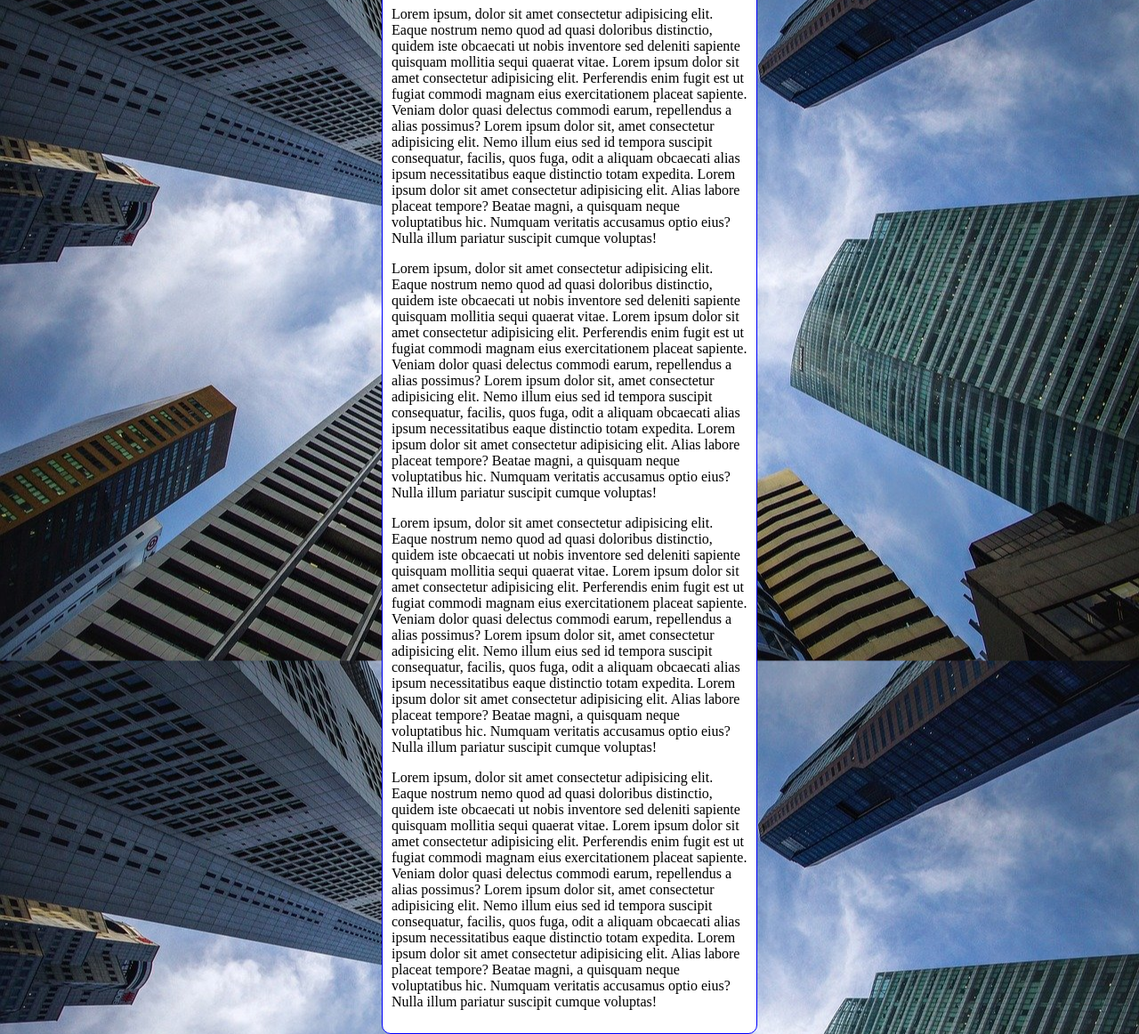
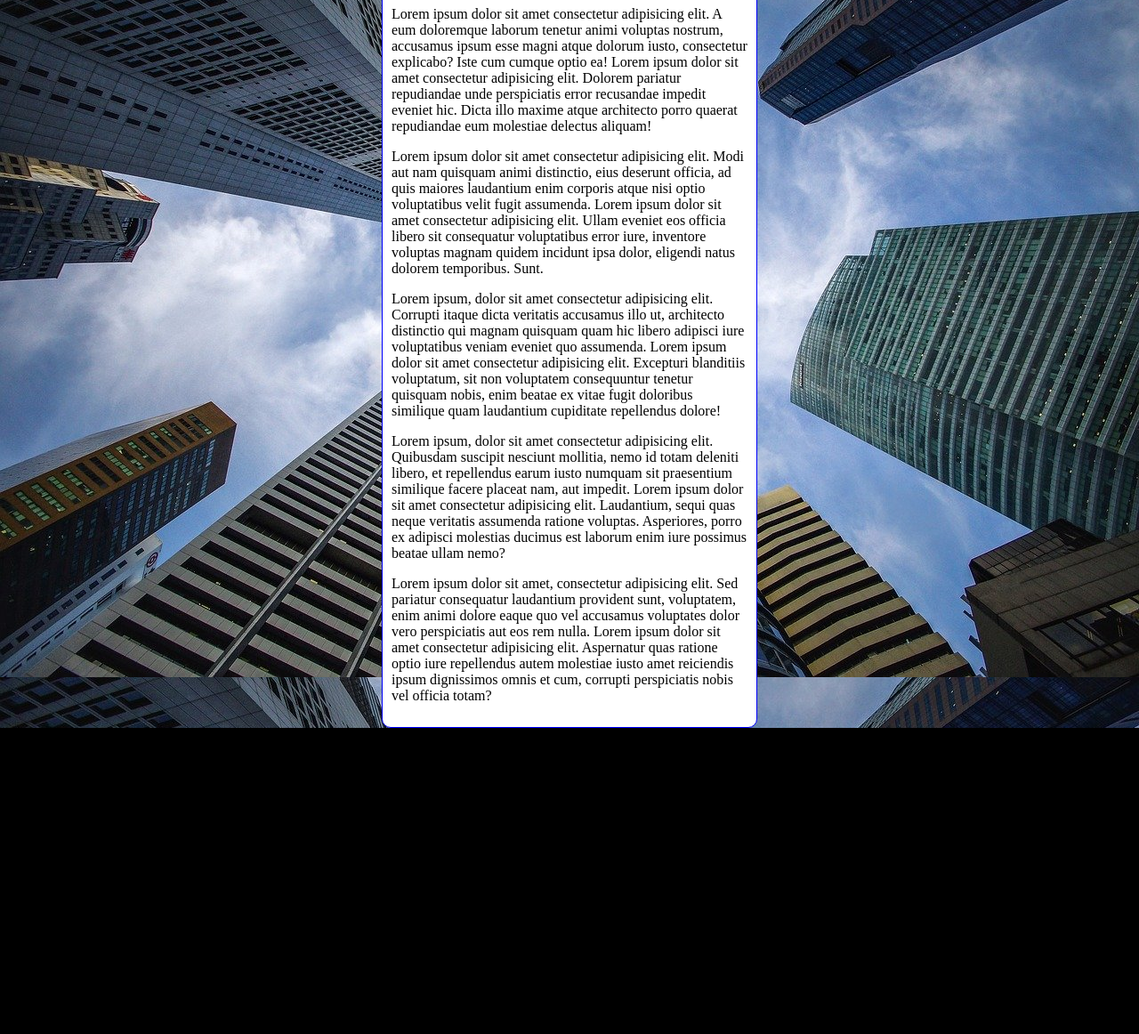
Before and after one commit to VitoriaSilvaTech/html5-css3, a plain HTML site: page Exercicios/Ex001/fundo005.html in a window 1280 px wide. Shown: the part 92-1254 px from the top of the page at 89% size. After the commit the page ends 910 px from the top, so only its background shows below. Drawn offline with Linux system fonts and the light colour scheme.

Commit message:
Novas atualizações e testes.

```diff
--- a/Exercicios/Ex001/fundo005.html
+++ b/Exercicios/Ex001/fundo005.html
@@ -3,52 +3,52 @@
 <head>
     <meta charset="UTF-8">
     <meta name="viewport" content="width=device-width, initial-scale=1.0">
-    <title>Document</title>
+    <title>Fundo Fixo de Tela</title>
     <style>
         body {
             height: 100vh;
-            background-color: black;
+            background: black url('imagens/wallpaper002.jpg') center center no-repeat fixed;
+            background-size: cover;
+
+            /*background-color: black;
             background-image: url('imagens/wallpaper002.jpg');
             background-position: center center;
-            background-repeat: repeat-y;
+            background-repeat: no-repeat;
             background-size: cover;
+            background-attachment: fixed;*/
+
+            /*Shorthand background é a declaração para simplificar o código, ele reune varias propiedades em uma unica declaração.
+        A ordem é: color > image > position > repeat > size > attachment. com isso vc simplifica e não precisa digitar várias linhas de código para declarar todas essas propiedades.
+        Para usar basta declarar, 'BACKGROUND:' e em seguida os valores , na ordem descrita acima.
+        IMPORTANTE: Apesar de estar declarado essa explicação na propria documentação, o SIZE, não funciona corretamente no 'SHORTHAND-BACKGROUND', causando falha, portanto ele deve ser declarado SEPARADAMENTE. */
         }
 
         main {
             background-color: white;
-            width: 400px;
+            max-width: 400px;
             padding: 10px;
             margin: auto;
             border: 1px solid blue;
             border-radius: 10px;
         }
+
+
     </style>
 </head>
 <body>
     <main>
         <h1>Teste de Imagem de Fundo</h1>
-        <p>
-            Lorem ipsum, dolor sit amet consectetur adipisicing elit. Eaque nostrum nemo quod ad quasi doloribus distinctio, quidem iste obcaecati ut nobis inventore sed deleniti sapiente quisquam mollitia sequi quaerat vitae.
-            Lorem ipsum dolor sit amet consectetur adipisicing elit. Perferendis enim fugit est ut fugiat commodi magnam eius exercitationem placeat sapiente. Veniam dolor quasi delectus commodi earum, repellendus a alias possimus?
-            Lorem ipsum dolor sit, amet consectetur adipisicing elit. Nemo illum eius sed id tempora suscipit consequatur, facilis, quos fuga, odit a aliquam obcaecati alias ipsum necessitatibus eaque distinctio totam expedita.
-            Lorem ipsum dolor sit amet consectetur adipisicing elit. Alias labore placeat tempore? Beatae magni, a quisquam neque voluptatibus hic. Numquam veritatis accusamus optio eius? Nulla illum pariatur suscipit cumque voluptas!<p>
-                Lorem ipsum, dolor sit amet consectetur adipisicing elit. Eaque nostrum nemo quod ad quasi doloribus distinctio, quidem iste obcaecati ut nobis inventore sed deleniti sapiente quisquam mollitia sequi quaerat vitae.
-                Lorem ipsum dolor sit amet consectetur adipisicing elit. Perferendis enim fugit est ut fugiat commodi magnam eius exercitationem placeat sapiente. Veniam dolor quasi delectus commodi earum, repellendus a alias possimus?
-                Lorem ipsum dolor sit, amet consectetur adipisicing elit. Nemo illum eius sed id tempora suscipit consequatur, facilis, quos fuga, odit a aliquam obcaecati alias ipsum necessitatibus eaque distinctio totam expedita.
-                Lorem ipsum dolor sit amet consectetur adipisicing elit. Alias labore placeat tempore? Beatae magni, a quisquam neque voluptatibus hic. Numquam veritatis accusamus optio eius? Nulla illum pariatur suscipit cumque voluptas!
-            </p>
-            <p>
-                Lorem ipsum, dolor sit amet consectetur adipisicing elit. Eaque nostrum nemo quod ad quasi doloribus distinctio, quidem iste obcaecati ut nobis inventore sed deleniti sapiente quisquam mollitia sequi quaerat vitae.
-                Lorem ipsum dolor sit amet consectetur adipisicing elit. Perferendis enim fugit est ut fugiat commodi magnam eius exercitationem placeat sapiente. Veniam dolor quasi delectus commodi earum, repellendus a alias possimus?
-                Lorem ipsum dolor sit, amet consectetur adipisicing elit. Nemo illum eius sed id tempora suscipit consequatur, facilis, quos fuga, odit a aliquam obcaecati alias ipsum necessitatibus eaque distinctio totam expedita.
-                Lorem ipsum dolor sit amet consectetur adipisicing elit. Alias labore placeat tempore? Beatae magni, a quisquam neque voluptatibus hic. Numquam veritatis accusamus optio eius? Nulla illum pariatur suscipit cumque voluptas!
-            </p><p>
-                Lorem ipsum, dolor sit amet consectetur adipisicing elit. Eaque nostrum nemo quod ad quasi doloribus distinctio, quidem iste obcaecati ut nobis inventore sed deleniti sapiente quisquam mollitia sequi quaerat vitae.
-                Lorem ipsum dolor sit amet consectetur adipisicing elit. Perferendis enim fugit est ut fugiat commodi magnam eius exercitationem placeat sapiente. Veniam dolor quasi delectus commodi earum, repellendus a alias possimus?
-                Lorem ipsum dolor sit, amet consectetur adipisicing elit. Nemo illum eius sed id tempora suscipit consequatur, facilis, quos fuga, odit a aliquam obcaecati alias ipsum necessitatibus eaque distinctio totam expedita.
-                Lorem ipsum dolor sit amet consectetur adipisicing elit. Alias labore placeat tempore? Beatae magni, a quisquam neque voluptatibus hic. Numquam veritatis accusamus optio eius? Nulla illum pariatur suscipit cumque voluptas!
-            </p>
-        </p>
+        <p>Lorem ipsum dolor sit amet consectetur adipisicing elit. A eum doloremque laborum tenetur animi voluptas nostrum, accusamus ipsum esse magni atque dolorum iusto, consectetur explicabo? Iste cum cumque optio ea! Lorem ipsum dolor sit amet consectetur adipisicing elit. Dolorem pariatur repudiandae unde perspiciatis error recusandae impedit eveniet hic. Dicta illo maxime atque architecto porro quaerat repudiandae eum molestiae delectus aliquam!</p>
+
+        <p>Lorem ipsum dolor sit amet consectetur adipisicing elit. Modi aut nam quisquam animi distinctio, eius deserunt officia, ad quis maiores laudantium enim corporis atque nisi optio voluptatibus velit fugit assumenda. Lorem ipsum dolor sit amet consectetur adipisicing elit. Ullam eveniet eos officia libero sit consequatur voluptatibus error iure, inventore voluptas magnam quidem incidunt ipsa dolor, eligendi natus dolorem temporibus. Sunt.</p>
+
+       <p>Lorem ipsum, dolor sit amet consectetur adipisicing elit. Corrupti itaque dicta veritatis accusamus illo ut, architecto distinctio qui magnam quisquam quam hic libero adipisci iure voluptatibus veniam eveniet quo assumenda. Lorem ipsum dolor sit amet consectetur adipisicing elit. Excepturi blanditiis voluptatum, sit non voluptatem consequuntur tenetur quisquam nobis, enim beatae ex vitae fugit doloribus similique quam laudantium cupiditate repellendus dolore!</p>
+
+       <p>Lorem ipsum, dolor sit amet consectetur adipisicing elit. Quibusdam suscipit nesciunt mollitia, nemo id totam deleniti libero, et repellendus earum iusto numquam sit praesentium similique facere placeat nam, aut impedit.
+        Lorem ipsum dolor sit amet consectetur adipisicing elit. Laudantium, sequi quas neque veritatis assumenda ratione voluptas. Asperiores, porro ex adipisci molestias ducimus est laborum enim iure possimus beatae ullam nemo?
+       </p>
+
+       <p>Lorem ipsum dolor sit amet, consectetur adipisicing elit. Sed pariatur consequatur laudantium provident sunt, voluptatem, enim animi dolore eaque quo vel accusamus voluptates dolor vero perspiciatis aut eos rem nulla. Lorem ipsum dolor sit amet consectetur adipisicing elit. Aspernatur quas ratione optio iure repellendus autem molestiae iusto amet reiciendis ipsum dignissimos omnis et cum, corrupti perspiciatis nobis vel officia totam?</p>
     </main>
 </body>
 </html>
```
